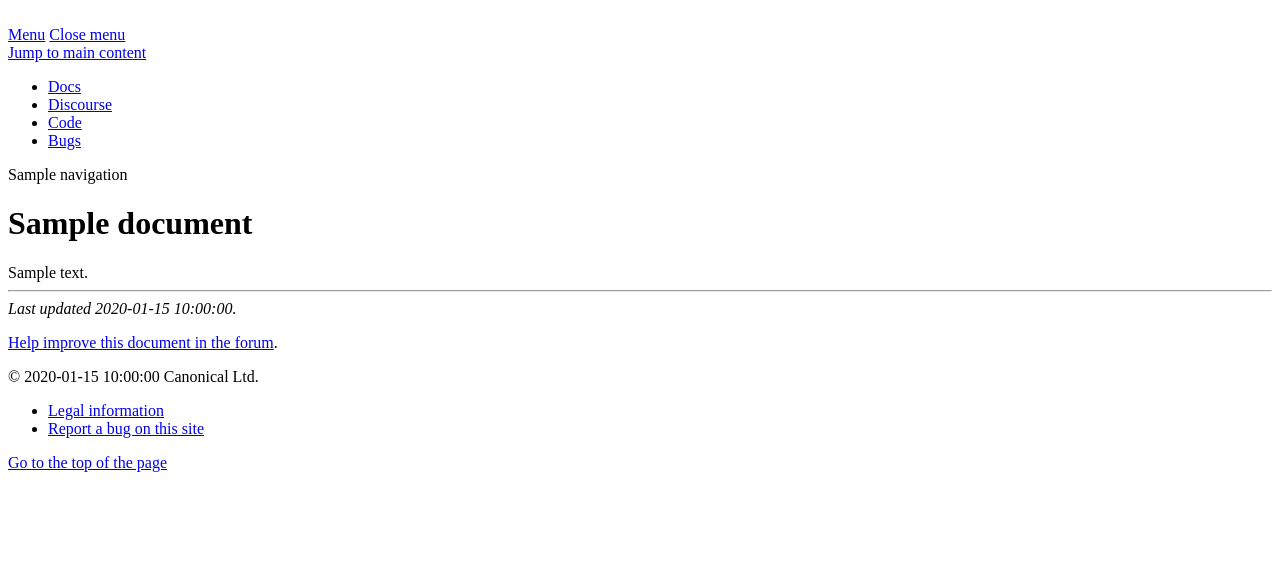
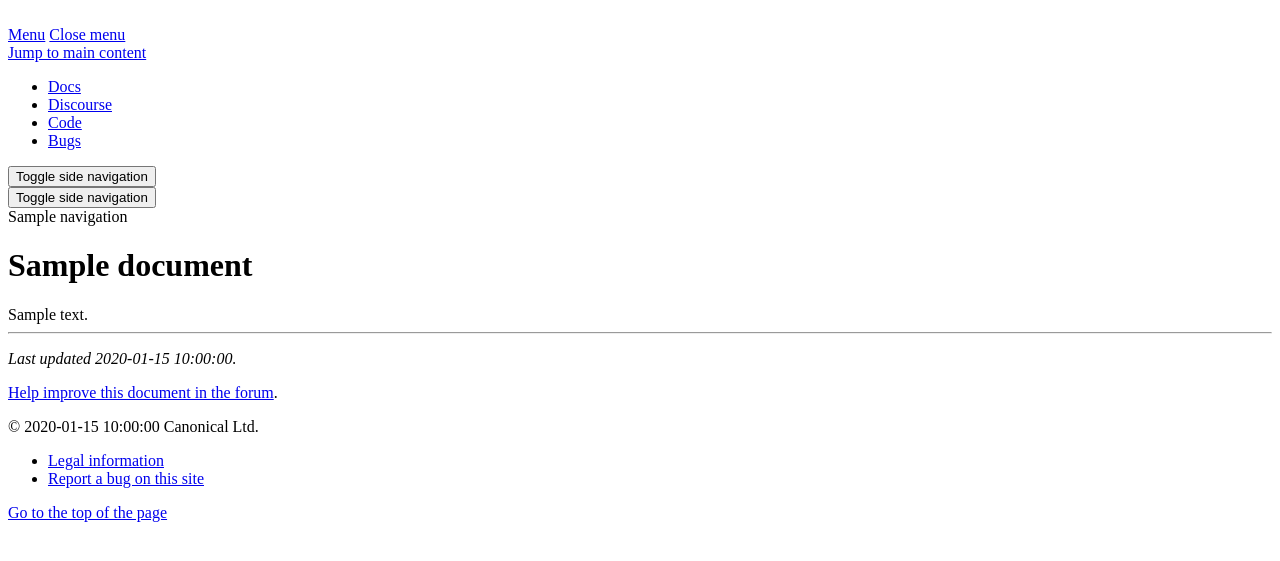
Before and after one commit to canonical/dqlite.io, a Python web app: template templates/docs/document.html in a window 1280 px wide. Shown: the top 561 px of the page. Run offline with Jinja, Linux system fonts and the light colour scheme; the template is opened without the code that fills it: most values are stand-ins (such as "Sample title", 1, 10 or a date in 2020); some web fonts are replaced.

Commit message:
Implement the Vanilla docs layout

```diff
--- a/static/sass/styles.scss
+++ b/static/sass/styles.scss
@@ -4,10 +4,8 @@
 // Import Vanilla
 @import "vanilla-framework/scss/build";
 @import "layout_docs";
-@import "patterns_sidenav";
 
 @include dqlite-l-docs;
-@include dqlite-p-sidenav;
 
 // Custom styles
 .p-navigation__banner {
--- a/templates/docs/document.html
+++ b/templates/docs/document.html
@@ -5,66 +5,99 @@
 {% block page_title %}| {{ document.title }} {% endblock %}
 
 {% block content %}
-  <div class="l-docs">
-    <aside class="l-docs-sidebar" id="navigation">
-      <i class="p-sidenav__toggle p-icon--menu u-hide u-show--small"></i>
-      <nav class="p-sidenav__body u-hide--small">
+<div class="p-strip is-shallow">
+  <div class="row">
+    <aside class="col-3">
+      <nav class="p-side-navigation" id="drawer">
+        <button class="p-side-navigation__toggle js-drawer-toggle" aria-controls="drawer">
+          Toggle side navigation
+        </button>
+        <div class="p-side-navigation__overlay js-drawer-toggle" aria-controls="drawer"></div>
+
+        <div class="p-side-navigation__drawer">
+          <div class="p-side-navigation__drawer-header">
+            <button class="p-side-navigation__toggle--in-drawer js-drawer-toggle" aria-controls="drawer">
+              Toggle side navigation
+            </button>
+          </div>
           {{ navigation | safe }}
+        </div>
       </nav>
     </aside>
-    <main class="l-docs-content" id="main-content">
-      <div class="p-strip--light is-shallow l-docs-title">
-        <div class="l-docs-row row">
-          <h1 class="u-no-margin--bottom l-docs-title__heading">{{ document.title }}</h1>
-        </div>
-      </div>
 
-      <div class="p-strip is-shallow">
-        <div class="l-docs-row row">
+    <main class="col-9" id="main-content">
+      <h1>{{ document.title }}</h1>
       {{ document.body_html | safe }}
-        </div>
-      </div>
-
-      <div class="p-strip is-shallow u-no-padding--bottom">
-        <div class="l-docs-row row">
       <hr />
-          <i>Last updated {{ document.updated }}.</i>
-        </div>
-      </div>
-      <div class="p-strip is-shallow u-no-padding--bottom u-sticky--bottom">
-        <div class="l-docs-row row">
+      <p><i>Last updated {{ document.updated }}.</i></p>
       <div class="p-notification--information">
         <p class="p-notification__response">
           <a href="{{ forum_url }}{{ document.topic_path }}">Help improve this document in the forum</a>.
         </p>
       </div>
+    </main>
   </div>
 </div>
-    </main>
-  </div>
 <script src="/static/js/highlight.pack.js"></script>
+<script>
+  /**
+  Toggles the expanded/collapsed classed on side navigation element.
+
+  @param {HTMLElement} sideNavigation The side navigation element.
+  @param {Boolean} show Whether to show or hide the drawer.
+*/
+function toggleDrawer(sideNavigation, show) {
+  if (sideNavigation) {
+    if (show) {
+      sideNavigation.classList.remove('is-collapsed');
+      sideNavigation.classList.add('is-expanded');
+    } else {
+      sideNavigation.classList.remove('is-expanded');
+      sideNavigation.classList.add('is-collapsed');
+    }
+  }
+}
+
+/**
+  Attaches event listeners for the side navigation toggles
+  @param {HTMLElement} sideNavigation The side navigation element.
+*/
+function setupSideNavigation(sideNavigation) {
+  var toggles = [].slice.call(sideNavigation.querySelectorAll('.js-drawer-toggle'));
+
+  toggles.forEach(function (toggle) {
+    toggle.addEventListener('click', function (event) {
+      event.preventDefault();
+      var sideNav = document.getElementById(toggle.getAttribute('aria-controls'));
+
+      if (sideNav) {
+        toggleDrawer(sideNav, !sideNav.classList.contains('is-expanded'));
+      }
+    });
+  });
+}
+
+/**
+  Attaches event listeners for all the side navigations in the document.
+  @param {String} sideNavigationSelector The CSS selector matching side navigation elements.
+*/
+function setupSideNavigations(sideNavigationSelector) {
+  // Setup all side navigations on the page.
+  var sideNavigations = [].slice.call(document.querySelectorAll(sideNavigationSelector));
+
+  sideNavigations.forEach(setupSideNavigation);
+}
+
+setupSideNavigations('.p-side-navigation, .p-side-navigation--icons');
+</script>
 <script>
   // Set up highlightjs
   hljs.initHighlightingOnLoad();
 
-    document.addEventListener("DOMContentLoaded", function(event) {
-      // Toggle mobile sidebar nav
-      var toggle = document.querySelector('.p-sidenav__toggle');
-      var sidebarContent = document.querySelector('.p-sidenav__body');
-      toggle.addEventListener('click', function(e) {
-        toggle.classList.toggle('p-icon--menu');
-        toggle.classList.toggle('p-icon--close');
-        sidebarContent.classList.toggle('u-hide--small');
-      });
-    });
-
   // Add active links to active nav item and scroll to section
-    var sidebar = document.querySelector(".l-docs-sidebar");
-    document.querySelectorAll('.p-sidenav__body ul a').forEach(function(anchor) {
+  document.querySelectorAll('.p-side-navigation a').forEach(function(anchor) {
     if (anchor.pathname === location.pathname) {
       anchor.classList.add('is-active');
-        var section = anchor.closest("ul");
-        sidebar.scrollTo(0, section.offsetTop - 40);
     }
   });
 </script>
```
Also changed, not shown: static/sass/_layout_docs.scss (+10 -73 lines), static/sass/_patterns_sidenav.scss (deleted, +0 -59 lines). Lines whose indentation alone changed are shown as unchanged.
